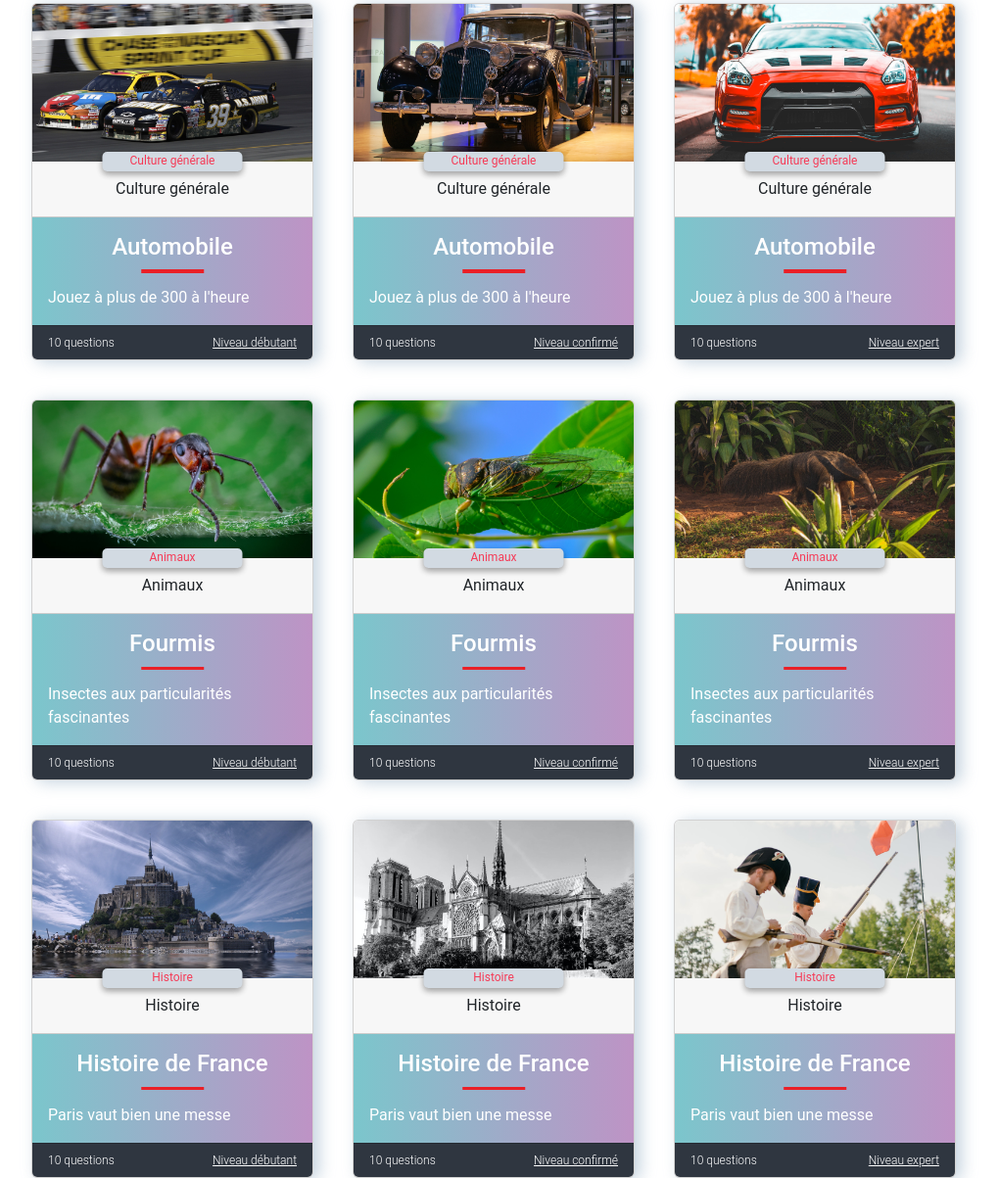
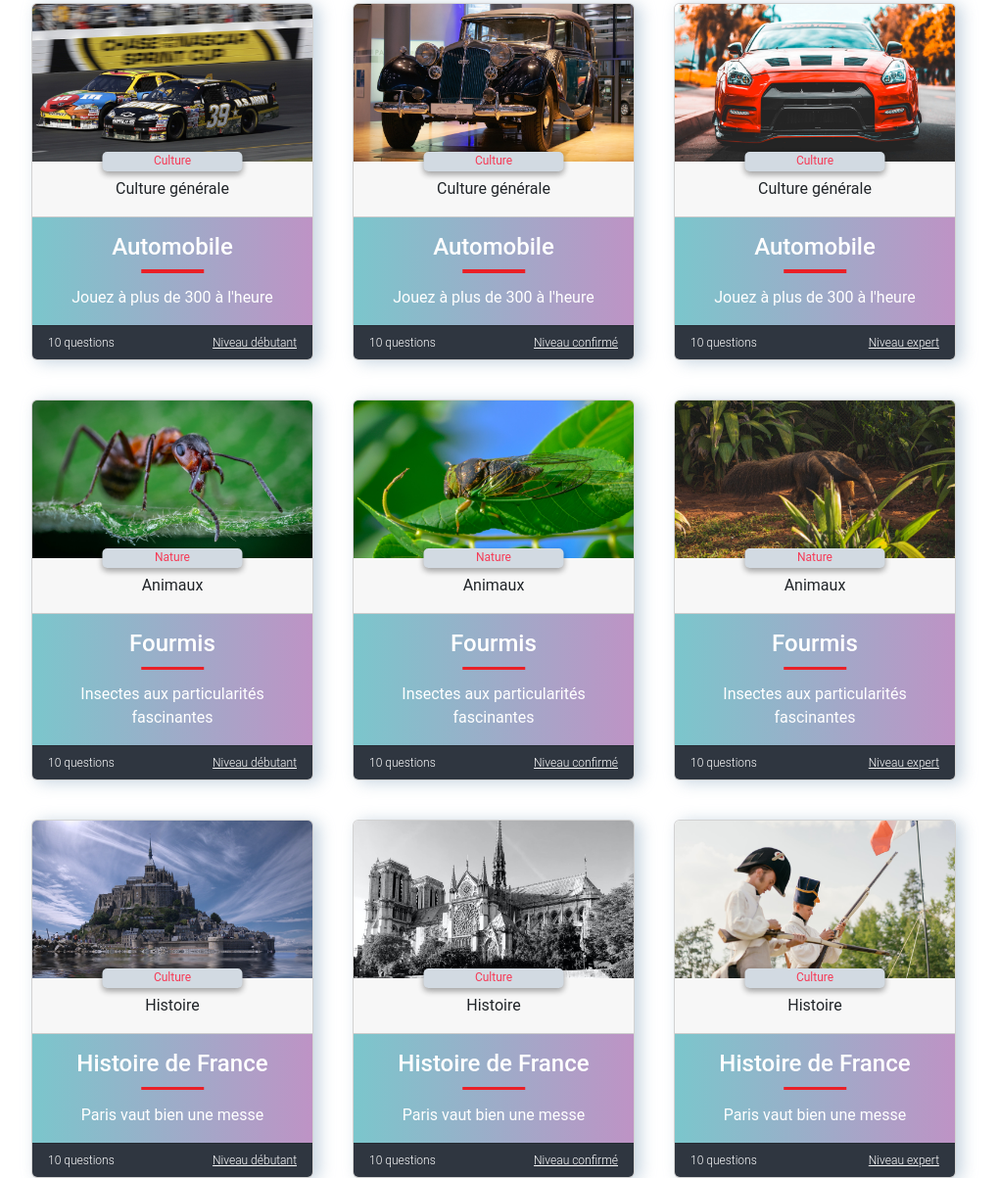
Before and after one commit to joseph-pelayo/quizz, a website: page index.html in a window 1280 px wide. Shown: the part 542-1745 px from the top of the page at 98% size, without its empty margins (136-1155 px from the left). Drawn offline with nearby package versions, Linux system fonts and the light colour scheme.

Commit message:
Ajout clé domaine aux fichiers json et définition attributs de données par carte de quizz

```diff
--- a/index.html
+++ b/index.html
@@ -79,12 +79,12 @@
                 <img src="./img/marvel-card-1.jpg" class="img-fluid" alt="Marvel heroes">
               </div>
               <div class="card-header text-center">
-                <p>Divertissement</p>
+                <p></p>
                 <p></p>
               </div>
               <div class="card-body">
                 <h5 class="card-title text-center"></h5>
-                <p class="card-text"></p>
+                <p class="card-text text-center"></p>
               </div>
               <div class="card-footer d-flex justify-content-between">
                 <p class="card-volume"></p>
@@ -97,12 +97,12 @@
                 <img src="./img/marvel-card-2.jpg" class="img-fluid" alt="Marvel heroes">
               </div>
               <div class="card-header text-center">
-                <p>Divertissement</p>
+                <p></p>
                 <p></p>
               </div>
               <div class="card-body">
                 <h5 class="card-title text-center"></h5>
-                <p class="card-text"></p>
+                <p class="card-text text-center"></p>
               </div>
               <div class="card-footer d-flex justify-content-between">
                 <p class="card-volume"></p>
@@ -113,12 +113,12 @@
             <div class="card marvel-card">
               <img src="./img/marvel-card-3.jpg" class="card-img-top" alt="Marvel heroes">
               <div class="card-header text-center">
-                <p>Divertissement</p>
+                <p></p>
                 <p></p>
               </div>
               <div class="card-body">
                 <h5 class="card-title text-center"></h5>
-                <p class="card-text"></p>
+                <p class="card-text text-center"></p>
               </div>
               <div class="card-footer d-flex justify-content-between">
                 <p class="card-volume"></p>
@@ -129,12 +129,12 @@
             <div class="card automotive-card">
               <img src="./img/nascar.jpg" class="card-img-top" alt="nascar autocars">
               <div class="card-header text-center">
-                  <p>Culture générale</p>
+                  <p></p>
                   <p></p>
               </div>
               <div class="card-body">
                 <h5 class="card-title text-center"></h5>
-                <p class="card-text"></p>
+                <p class="card-text text-center"></p>
               </div>
               <div class="card-footer d-flex justify-content-between">
                 <p class="card-volume"></p>
@@ -145,12 +145,12 @@
             <div class="card automotive-card">
               <img src="./img/old-car.jpg" class="card-img-top" alt="nascar autocars">
               <div class="card-header text-center">
-                  <p>Culture générale</p>
+                  <p></p>
                   <p></p>
               </div>
               <div class="card-body">
                 <h5 class="card-title text-center"></h5>
-                <p class="card-text"></p>
+                <p class="card-text text-center"></p>
               </div>
               <div class="card-footer d-flex justify-content-between">
                 <p class="card-volume"></p>
@@ -161,12 +161,12 @@
             <div class="card automotive-card">
               <img src="./img/nissan-gtr.jpg" class="card-img-top" alt="nascar autocars">
               <div class="card-header text-center">
-                  <p>Culture générale</p>
+                  <p></p>
                   <p></p>
               </div>
               <div class="card-body">
                 <h5 class="card-title text-center"></h5>
-                <p class="card-text"></p>
+                <p class="card-text text-center"></p>
               </div>
               <div class="card-footer d-flex justify-content-between">
                 <p class="card-volume"></p>
@@ -177,12 +177,12 @@
             <div class="card ants-card">
               <img src="./img/fourmi.jpg" class="card-img-top" alt="nascar autocars">
               <div class="card-header text-center">
-                  <p>Animaux</p>
+                  <p></p>
                   <p></p>
               </div>
               <div class="card-body">
                 <h5 class="card-title text-center"></h5>
-                <p class="card-text"></p>
+                <p class="card-text text-center"></p>
               </div>
               <div class="card-footer d-flex justify-content-between">
                 <p class="card-volume"></p>
@@ -193,12 +193,12 @@
             <div class="card ants-card">
               <img src="./img/cigale.jpg" class="card-img-top" alt="nascar autocars">
               <div class="card-header text-center">
-                  <p>Animaux</p>
+                  <p></p>
                   <p></p>
               </div>
               <div class="card-body">
                 <h5 class="card-title text-center"></h5>
-                <p class="card-text"></p>
+                <p class="card-text text-center"></p>
               </div>
               <div class="card-footer d-flex justify-content-between">
                 <p class="card-volume"></p>
@@ -209,12 +209,12 @@
             <div class="card ants-card">
               <img src="./img/fourmilier.jpg" class="card-img-top" alt="nascar autocars">
               <div class="card-header text-center">
-                  <p>Animaux</p>
+                  <p></p>
                   <p></p>
               </div>
               <div class="card-body">
                 <h5 class="card-title text-center"></h5>
-                <p class="card-text"></p>
+                <p class="card-text text-center"></p>
               </div>
               <div class="card-footer d-flex justify-content-between">
                 <p class="card-volume"></p>
@@ -225,12 +225,12 @@
             <div class="card history-card">
               <img src="./img/mont-saint-michel.jpg" class="card-img-top" alt="nascar autocars">
               <div class="card-header text-center">
-                  <p>Histoire</p>
+                  <p></p>
                   <p></p>
               </div>
               <div class="card-body">
                 <h5 class="card-title text-center"></h5>
-                <p class="card-text"></p>
+                <p class="card-text text-center"></p>
               </div>
               <div class="card-footer d-flex justify-content-between">
                 <p class="card-volume"></p>
@@ -241,12 +241,12 @@
             <div class="card history-card">
               <img src="./img/notre-dame-paris.jpg" class="card-img-top" alt="nascar autocars">
               <div class="card-header text-center">
-                  <p>Histoire</p>
+                  <p></p>
                   <p></p>
               </div>
               <div class="card-body">
                 <h5 class="card-title text-center"></h5>
-                <p class="card-text"></p>
+                <p class="card-text text-center"></p>
               </div>
               <div class="card-footer d-flex justify-content-between">
                 <p class="card-volume"></p>
@@ -257,20 +257,18 @@
             <div class="card history-card">
               <img src="./img/napoleon-soldat.jpg" class="card-img-top" alt="nascar autocars">
               <div class="card-header text-center">
-                  <p>Histoire</p>
+                  <p></p>
                   <p></p>
               </div>
               <div class="card-body">
                 <h5 class="card-title text-center"></h5>
-                <p class="card-text"></p>
+                <p class="card-text text-center"></p>
               </div>
               <div class="card-footer d-flex justify-content-between">
                 <p class="card-volume"></p>
                 <p href="#" class="card-level"></p>
               </div>
             </div>
-
-
 
             <!-- Popup -->
             <div id="popup-quizz" class="modal fade" tabindex="-1" aria-labelledby="staticBackdropLabel" aria-modal="true"">
@@ -281,7 +279,7 @@
                     <div class="modal-logo">
                       <img class="img-fluid" src="./img/logo-kwiz974.png" alt="Logo popup">
                     </div>
-                    <button type="button" class="btn-close" aria-label="Close" onclick="displayPopup('popup-quizz', 'none', 0)"></button>
+                    <button type="button" class="btn-close" aria-label="Close" onclick="displayPopup('popup-quizz', 'none', false)"></button>
                   </div>
                   <!-- Modal Body -->
                   <div class="modal-body">
--- a/js/marvel.js
+++ b/js/marvel.js
@@ -6,10 +6,9 @@ let url = ["./json/marvel.json","./json/automobile.json","./json/fourmis.json","
 /* ================================ FUNCTIONS =============================== */
 /* ========================================================================== */
 
-
+// Fill data from JSON file and add data attributes for each card
 function fillCard(dataQuizz) {
 
-    let quizzCards;
     let j = 0;
     let levelQuizz = dataQuizz.quizz.fr;
 
@@ -20,20 +19,23 @@ function fillCard(dataQuizz) {
             quizzCards = document.querySelectorAll('.card.marvel-card');
             break;
         case 'Automobile':
-            quizzCards = document.querySelectorAll('.automotive-card');
+            quizzCards = document.querySelectorAll('.card.automotive-card');
             break;
         case 'Fourmis':
-            quizzCards = document.querySelectorAll('.ants-card');
+            quizzCards = document.querySelectorAll('.card.ants-card');
             break;
         default:
-            quizzCards = document.querySelectorAll('.history-card');
+            quizzCards = document.querySelectorAll('.card.history-card');
     }
 
-    // Fill data for the header and body HTML elements in each card
     for (i=0; i < quizzCards.length; i++) {
 
+        quizzCards[i].querySelector('.card-header').firstElementChild.textContent = dataQuizz['catégorie-nom-slogan'].fr['domaine'];
+        quizzCards[i].setAttribute('data-card-domain', dataQuizz['catégorie-nom-slogan'].fr['domaine']);
         quizzCards[i].querySelector('.card-header').lastElementChild.textContent = dataQuizz['catégorie-nom-slogan'].fr['catégorie'];
+        quizzCards[i].setAttribute('data-card-category', dataQuizz['catégorie-nom-slogan'].fr['catégorie']);
         quizzCards[i].querySelector('.card-title').textContent = dataQuizz['catégorie-nom-slogan'].fr.nom;
+        quizzCards[i].setAttribute('data-card-name', dataQuizz['catégorie-nom-slogan'].fr.nom);
         quizzCards[i].querySelector('.card-text').textContent = dataQuizz['catégorie-nom-slogan'].fr.slogan;
     }
 
@@ -42,11 +44,25 @@ function fillCard(dataQuizz) {
 
         quizzCards[j].querySelector('.card-level').textContent = `Niveau ${level}`;
         quizzCards[j].querySelector('.card-volume').textContent = `${levelQuizz[level].length} questions`;
+        quizzCards[j].setAttribute('data-card-level', level);
+        quizzCards[j].setAttribute('data-card-volume', levelQuizz[level].length);
         j++;
 
     });
 
 }
+
+function removeClass(strClass) {
+
+    const quizzCards = document.querySelectorAll('.card');
+
+    quizzCards.forEach(card => {
+
+        card.classList.remove(strClass);
+
+    })
+}
+
 
 // Function for managing the popup window
 // Opacity status ==> 0 : Hidden / 1 : Visible
@@ -54,7 +70,13 @@ function displayPopup(modalWindow, displayMode, displayStatus) {
 
     document.getElementById('backdrop').style.display = displayMode;
     document.getElementById(modalWindow).style.display = displayMode;
-    (displayStatus == 0) ? document.getElementById(modalWindow).style.opacity = 0 : document.getElementById(modalWindow).style.opacity = 1;
+    if( displayStatus) {
+        document.getElementById(modalWindow).style.opacity = 1;
+    } else {
+        document.getElementById(modalWindow).style.opacity = 0;
+        // document.querySelector('.card.selected').classList.toggle('selected');
+        removeClass('selected');
+    }
 
 }
 
@@ -64,11 +86,14 @@ function defineClickListenerOnCard() {
     const quizzCards = document.querySelectorAll('.card');
 
     // When the user clicks on a card, open the modal popup
+    // and set the card as selected with a new class
     quizzCards.forEach(card => {
 
         card.addEventListener('click', () => {
 
-            displayPopup('popup-quizz', 'block', 1 );
+            // card.classList.toggle("selected");
+            card.classList.add("selected")
+            displayPopup('popup-quizz', 'block', true );
 
         });
 
--- a/json/automobile.json
+++ b/json/automobile.json
@@ -6,31 +6,37 @@
   "mise-à-jour": "2022-04-29",
   "catégorie-nom-slogan": {
     "fr": {
+      "domaine": "Culture",
       "catégorie": "Culture générale",
       "nom": "Automobile",
       "slogan": "Jouez à plus de 300 à l'heure"
     },
     "en": {
+      "domaine": "Culture",
       "catégorie": "General knowledge",
       "nom": "Automotive",
       "slogan": "Play at over 300 an hour"
     },
     "es": {
+      "domaine": "Cultura",
       "catégorie": "Cultura general",
       "nom": "Automoción",
       "slogan": "Juega a más de 300 por hora"
     },
     "it": {
+      "domaine": "Cultura",
       "catégorie": "Cultura generale",
       "nom": "Automobilistico",
       "slogan": "Gioca a oltre 300 all'ora"
     },
     "de": {
+      "domaine": "Kultur",
       "catégorie": "Allgemeine Kultur",
       "nom": "Automobil",
       "slogan": "Spielen Sie mit über 300 pro Stunde"
     },
     "nl": {
+      "domaine": "Cultuur",
       "catégorie": "Algemene cultuur",
       "nom": "Automobiel",
       "slogan": "Speel met meer dan 300 per uur"
--- a/json/fourmis.json
+++ b/json/fourmis.json
@@ -6,31 +6,37 @@
   "mise-à-jour": "2022-04-29",
   "catégorie-nom-slogan": {
     "fr": {
+      "domaine": "Nature",
       "catégorie": "Animaux",
       "nom": "Fourmis",
       "slogan": "Insectes aux particularités fascinantes"
     },
     "en": {
+      "domaine": "Nature",
       "catégorie": "Animals",
       "nom": "Ants",
       "slogan": "Insects with Fascinating Peculiarities"
     },
     "es": {
+      "domaine": "Naturaleza",
       "catégorie": "Animales",
       "nom": "Hormigas",
       "slogan": "Insectos con fascinantes peculiaridades"
     },
     "it": {
+      "domaine": "Natura",
       "catégorie": "Animali",
       "nom": "Formiche",
       "slogan": "Insetti dalle affascinanti particolarità"
     },
     "de": {
+      "domaine": "Natur",
       "catégorie": "Tiere",
       "nom": "Ameisen",
       "slogan": "Insekten mit faszinierenden Besonderheiten"
     },
     "nl": {
+      "domaine": "Natuur",
       "catégorie": "Dieren",
       "nom": "Mieren",
       "slogan": "Insecten met fascinerende eigenaardigheden"
--- a/json/histoire-de-france.json
+++ b/json/histoire-de-france.json
@@ -6,31 +6,37 @@
   "mise-à-jour": "2022-05-02",
   "catégorie-nom-slogan": {
     "fr": {
+      "domaine": "Culture",
       "catégorie": "Histoire",
       "nom": "Histoire de France",
       "slogan": "Paris vaut bien une messe"
     },
     "en": {
+      "domaine": "Culture",
       "catégorie": "History",
       "nom": "History of France",
       "slogan": "Paris is worth a mass"
     },
     "es": {
+      "domaine": "Cultura",
       "catégorie": "Historia",
       "nom": "Historia de Francia",
       "slogan": "París vale una misa"
     },
     "it": {
+      "domaine": "Cultura",
       "catégorie": "Storia",
       "nom": "Storia della Francia",
       "slogan": "Parigi vale una messa"
     },
     "de": {
+      "domaine": "Kultur",
       "catégorie": "Geschichte",
       "nom": "Geschichte Frankreichs",
       "slogan": "Paris ist eine Messe wert"
     },
     "nl": {
+      "domaine": "Cultuur",
       "catégorie": "Geschiedenis",
       "nom": "Geschiedenis van Frankrijk",
       "slogan": "Parijs is een mis waard"
```
Also changed, not shown: json/marvel.json.
